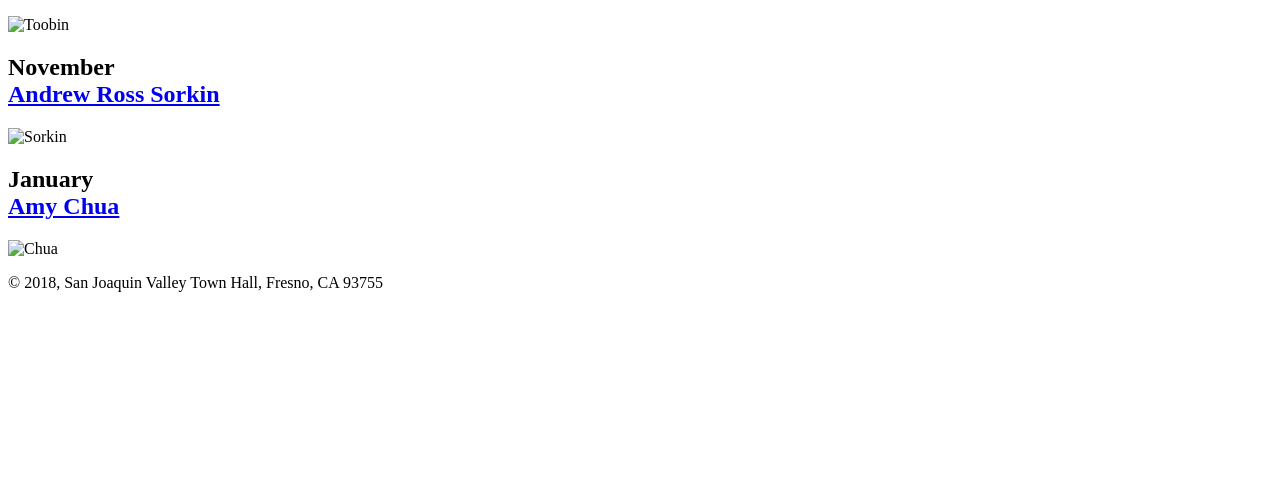
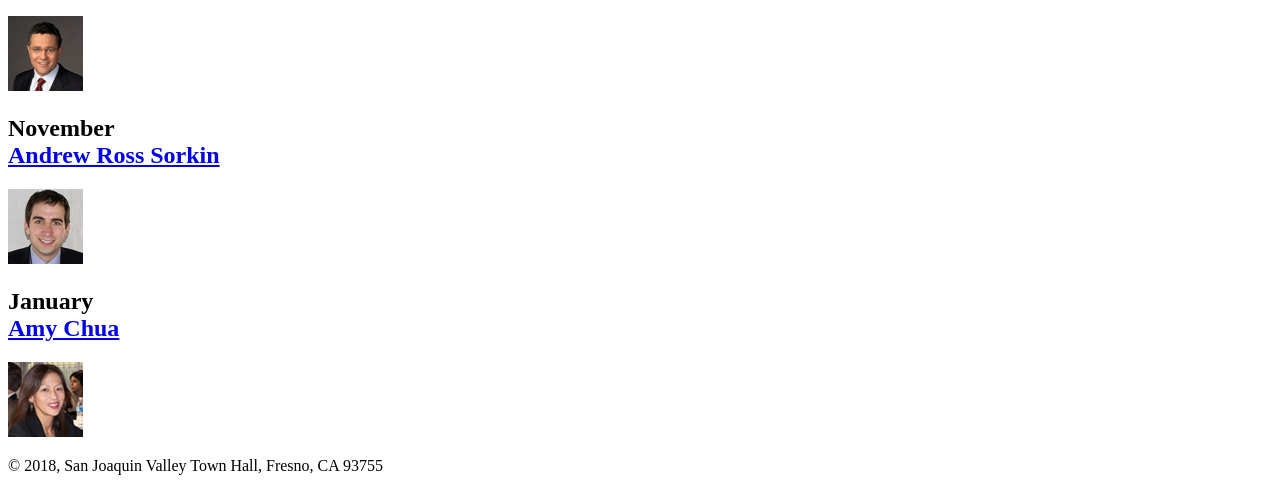
Before and after one commit to mj434/A08, a plain HTML site: page index.html in a window 1280 px wide. Shown: the part 580-1071 px from the top of the page. Before the commit the page ends 888 px from the top, so only its background shows below. Drawn offline with Linux system fonts and the light colour scheme.

Commit message:
Update index.html

```diff
--- a/index.html
+++ b/index.html
@@ -29,15 +29,15 @@
 		<h2>October<br>
 			<a href = "speakers/toobin.html">Jeffrey Toobin</a>
 		</h2>
-		<img src="./images/toobin75.jpg." alt="Toobin">
+		<img src="./images/toobin75.jpg" alt="Toobin">
 		<h2>November<br>
 			<a href = "speakers/sorkin.html">Andrew Ross Sorkin</a>
 		</h2>
-		<img src="./images/sorkin75.jpg." alt="Sorkin">
+		<img src="./images/sorkin75.jpg" alt="Sorkin">
 		<h2>January<br>
 			<a href = "speakers/chua.html">Amy Chua</a>
 		</h2>
-		<img src="./images/chua75.jpg." alt="Chua">
+		<img src="./images/chua75.jpg" alt="Chua">
 
 	</main>
 	<footer>
```
